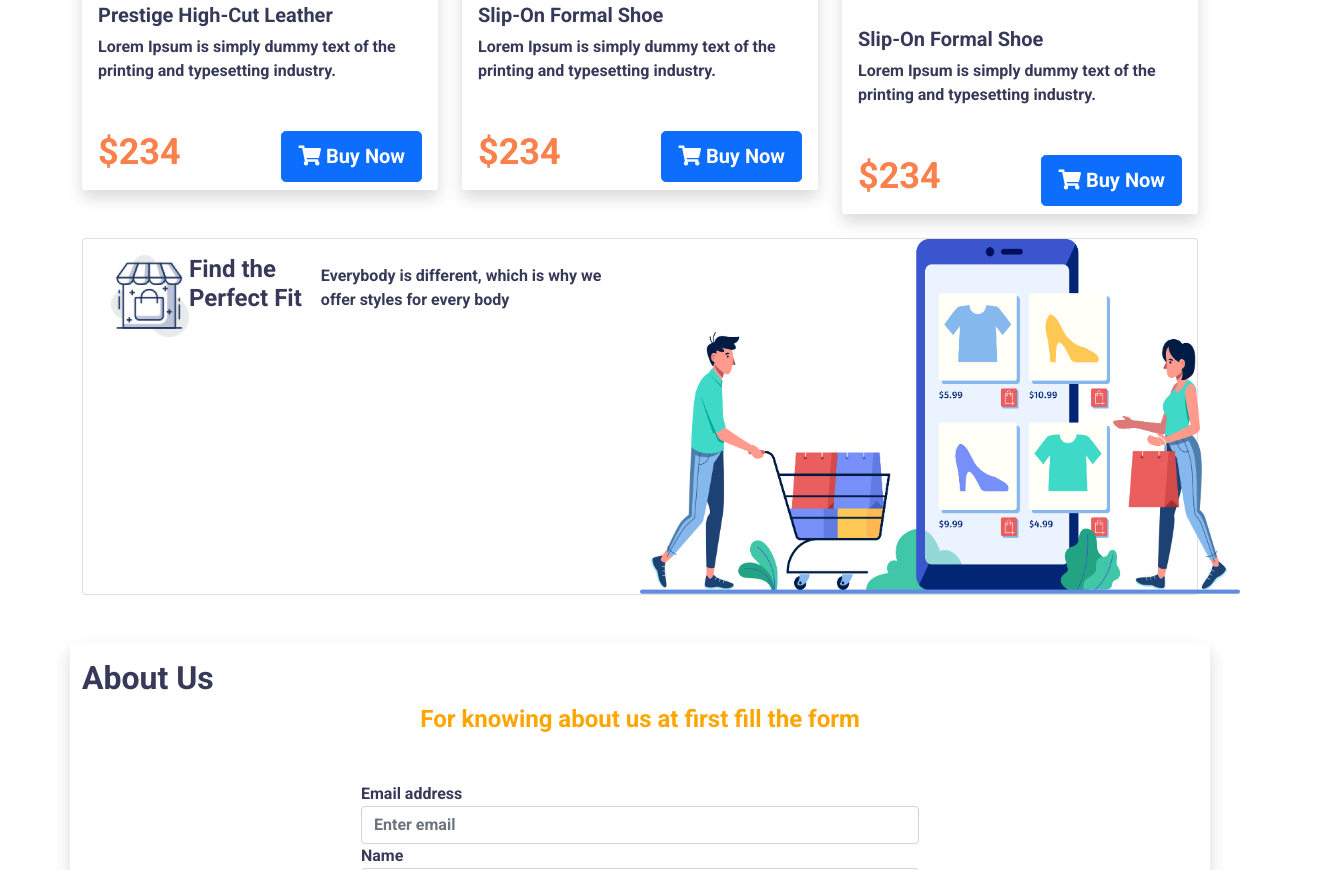
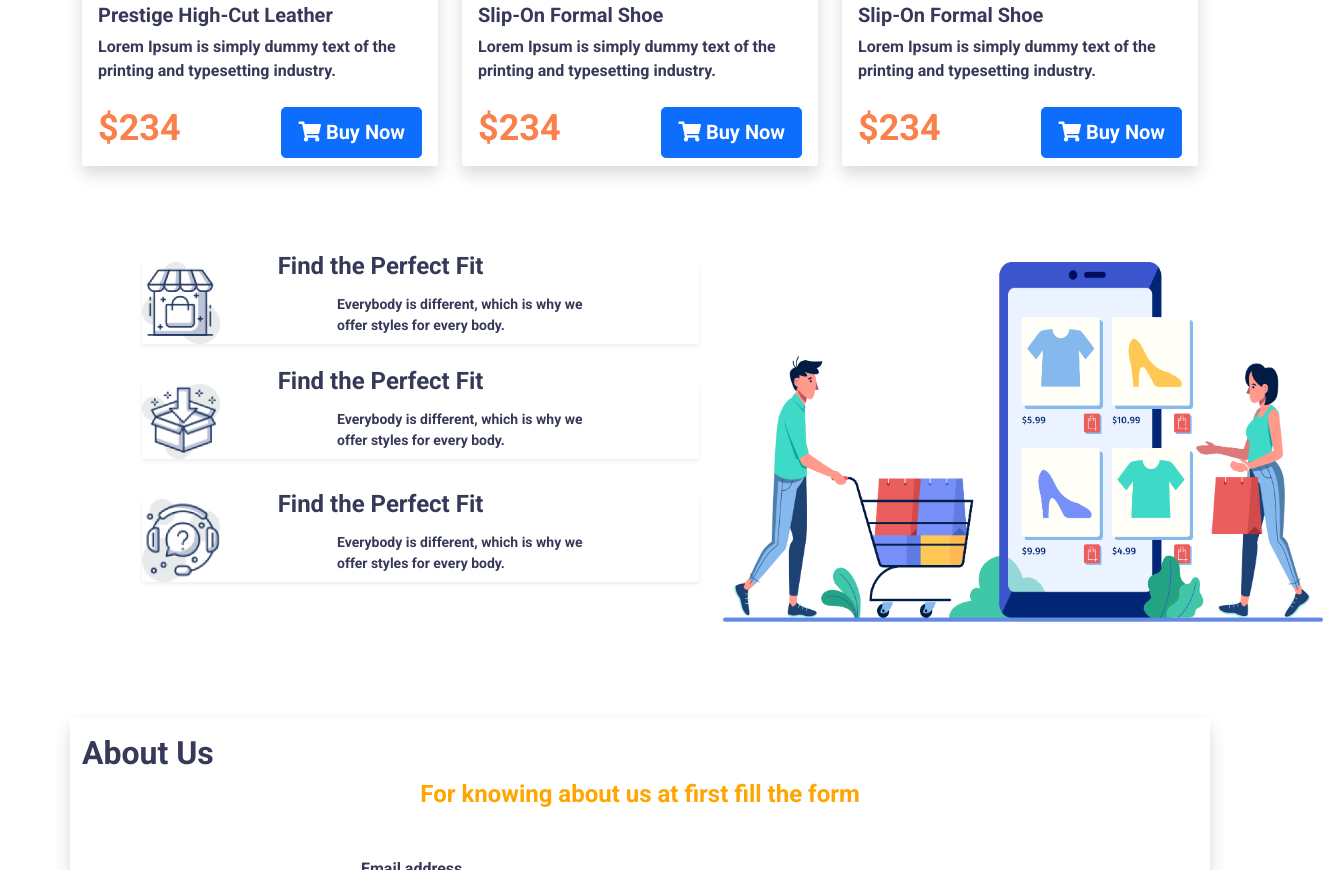
Before and after one commit to mehedihasan99/shoes-website, a plain HTML site: page index.html in a window 1280 px wide. Shown: the part 1862-2732 px from the top of the page, 1323 px wide, since content can reach past the window. Drawn offline with nearby package versions, Linux system fonts and the light colour scheme.

Commit message:
full-site

```diff
--- a/index.html
+++ b/index.html
@@ -1,35 +1,40 @@
 <!DOCTYPE html>
 <html lang="en">
+
 <head>
     <meta charset="UTF-8">
     <meta name="viewport" content="width=device-width, initial-scale=1.0">
-    <link href="https://cdn.jsdelivr.net/npm/bootstrap@5.0.0-beta1/dist/css/bootstrap.min.css" rel="stylesheet" integrity="sha384-giJF6kkoqNQ00vy+HMDP7azOuL0xtbfIcaT9wjKHr8RbDVddVHyTfAAsrekwKmP1" crossorigin="anonymous">
+    <link href="https://cdn.jsdelivr.net/npm/bootstrap@5.0.0-beta1/dist/css/bootstrap.min.css" rel="stylesheet"
+        integrity="sha384-giJF6kkoqNQ00vy+HMDP7azOuL0xtbfIcaT9wjKHr8RbDVddVHyTfAAsrekwKmP1" crossorigin="anonymous">
     <link rel="stylesheet" href="https://cdnjs.cloudflare.com/ajax/libs/font-awesome/5.15.2/css/all.min.css">
     <link rel="stylesheet" href="style.css">
     <title>Shoes-site</title>
 </head>
+
 <body>
     <header class="bg-part shadow-sm">
-        <div class="container  ">
+        <div id="Home" class="container  ">
             <nav class="navbar navbar-expand-lg  navbar-light p-5 ">
                 <div class="container-fluid">
-                  <a class="navbar-brand" href="#"><span  class="font color-x"> NIKE </span> <span class="font color-y"> FASHION </span></a>
-                  <button class="navbar-toggler" type="button" data-bs-toggle="collapse" data-bs-target="#navbarNav" aria-controls="navbarNav" aria-expanded="false" aria-label="Toggle navigation">
+                    <a class="navbar-brand" href="#"><span class="font color-x"> NIKE </span> <span
+                            class="font color-y"> FASHION </span></a>
+                    <button class="navbar-toggler" type="button" data-bs-toggle="collapse" data-bs-target="#navbarNav"
+                        aria-controls="navbarNav" aria-expanded="false" aria-label="Toggle navigation">
                         <span class="navbar-toggler-icon"></span>
                     </button>
                     <div class="collapse navbar-collapse" id="navbarNav">
                         <ul class="navbar-nav ms-auto">
                             <li class="nav-item">
-                        <a class="nav-link" href="#">Home</a>
+                                <a class="nav-link" href="#Home">Home</a>
                             </li>
                             <li class="nav-item">
-                        <a class="nav-link" href="#">Product</a>
+                                <a class="nav-link" href="#Product">Product</a>
                             </li>
                             <li class="nav-item">
-                        <a class="nav-link" href="#">About us</a>
+                                <a class="nav-link" href="#About-us">About us</a>
                             </li>
                             <li class="nav-item">
-                        <a class="nav-link" href="#">Contact us</a>
+                                <a class="nav-link" href="#Contact-us">Contact us</a>
                             </li>
                         </ul>
                     </div>
@@ -55,7 +60,7 @@
         </div>
         </div>
     </header>
-    <main class="container">
+    <main id="Product" class="container">
 
         <section id="Shoes" class="mt-5">
             <h3>CASUAL SHOES</h3>
@@ -65,7 +70,8 @@
                         <img class="pic" src="img/Photos/image 5.png" class="card-img-top" alt="...">
                         <div class="card-body">
                             <h5 class="card-title">Nike Shoe</h5>
-               <p class="card-text">Lorem Ipsum is simply dummy text of the printing and typesetting industry.</p>
+                            <p class="card-text">Lorem Ipsum is simply dummy text of the printing and typesetting
+                                industry.</p>
                         </div>
                         <div class="card-footer  shoes-footer d-flex justify-content-between">
                             <h4 class="dollar">$234</h4>
@@ -78,10 +84,11 @@
                 </div>
                 <div class="col">
                     <div class="card shoes-card  h-100 shadow ">
-             <img class="pic"  src="img/Photos/Daco_1703273 1.png" class="card-img-top" alt="...">
+                        <img class="pic" src="img/Photos/Daco_1703273 1.png" class="card-img-top" alt="...">
                         <div class="card-body">
                             <h5 class="card-title">Sneakers Skate Shoe </h5>
-               <p class="card-text">Lorem Ipsum is simply dummy text of the printing and typesetting industry.</p>
+                            <p class="card-text">Lorem Ipsum is simply dummy text of the printing and typesetting
+                                industry.</p>
                         </div>
                         <div class="card-footer  shoes-footer  d-flex justify-content-between">
                             <h4 class="dollar">$234</h4>
@@ -97,9 +104,10 @@
                         <img class="pic" src="img/Photos/pngegg 1.png" class="card-img-top" alt="...">
                         <div class="card-body">
                             <h5 class="card-title">Sneakers Basketball shoe</h5>
-               <p class="card-text">Lorem Ipsum is simply dummy text of the printing and typesetting industry.</p>
+                            <p class="card-text">Lorem Ipsum is simply dummy text of the printing and typesetting
+                                industry.</p>
                         </div>
-             <div class="card-footer shoes-footer  d-flex justify-content-between">
+                        <div class="card-footer shoes-footer d-flex justify-content-between">
                             <h4 class="dollar">$234</h4>
                             <button type="button" class="btn btn-primary btn-lg">
                                 <i class="fas fa-shopping-cart"></i>
@@ -118,7 +126,8 @@
                         <img src="img/Photos/Mask Group.png" class="card-img-top" alt="...">
                         <div class="card-body">
                             <h5 class="card-title">Prestige High-Cut Leather </h5>
-               <p class="card-text">Lorem Ipsum is simply dummy text of the printing and typesetting industry.</p>
+                            <p class="card-text">Lorem Ipsum is simply dummy text of the printing and typesetting
+                                industry.</p>
                         </div>
                         <div class="card-footer  shoes-footer  d-flex justify-content-between">
                             <h4 class="dollar">$234</h4>
@@ -134,7 +143,8 @@
                         <img src="img/Photos/Rectangle 38.png" class="card-img-top" alt="...">
                         <div class="card-body">
                             <h5 class="card-title">Slip-On Formal Shoe</h5>
-               <p class="card-text">Lorem Ipsum is simply dummy text of the printing and typesetting industry.</p>
+                            <p class="card-text">Lorem Ipsum is simply dummy text of the printing and typesetting
+                                industry.</p>
                         </div>
                         <div class="card-footer  shoes-footer  d-flex justify-content-between">
                             <h4 class="dollar">$234</h4>
@@ -146,13 +156,12 @@
                     </div>
                 </div>
                 <div class="col">
-.shoes-card{
-.shoes-card{
                     <div class="card shoes-card h-100 shadow">
                         <img src="img/Photos/Rectangle 39.png" class="card-img-top" alt="...">
                         <div class="card-body">
                             <h5 class="card-title">Slip-On Formal Shoe</h5>
-               <p class="card-text">Lorem Ipsum is simply dummy text of the printing and typesetting industry.</p>
+                            <p class="card-text">Lorem Ipsum is simply dummy text of the printing and typesetting
+                                industry.</p>
                         </div>
                         <div class="card-footer  shoes-footer  d-flex justify-content-between">
                             <h4 class="dollar">$234</h4>
@@ -165,33 +174,48 @@
                 </div>
             </div>
         </section>
-    <div class="card mb-3 mt-5 container">
-        <div class="row g-0">
-            <div class="col-md">
-                <div class="card-body ">
-                    <img style="float: left;" class="small-logo" src="img/Logo-Icon/image 12.png" alt="">
+        <section class="container">
+            <div class="container-fluid row img-fluid mt-5 p-5">
+                <div class="col-md-7 ">
+                    <div class="box1 shadow-sm">
+                        <img src="img/Logo-Icon/image 12.png" alt="">
+                    </div>
+                    <div class="box2 d-flex align-items-center justify-content-center">
+                        <p>Find the Perfect Fit</p>
+                    </div>
+                    <p class="box3">Everybody is different, which is why we offer styles for every body.</p>
+                    <div class="box1 shadow-sm mt-5">
+                        <img src="img/Logo-Icon/image 13.png" alt="">
+                    </div>
+                    <div class="box2 d-flex align-items-center justify-content-center">
+                        <p>Find the Perfect Fit</p>
+                    </div>
+                    <p class="box3">Everybody is different, which is why we offer styles for every body.</p>
+                    <div class="box1 shadow-sm mt-5">
+                        <img src="img/Logo-Icon/image 14.png" alt="">
+                    </div>
+                    <div class="box2 d-flex align-items-center justify-content-center">
+                        <p>Find the Perfect Fit</p>
+                    </div>
+                    <p class="box3">Everybody is different, which is why we offer styles for every body.</p>
+                </div>
 
-                    <div class=" d-flex align-items-center justify-content-end" >
-                    <h4 class="card-title">Find the Perfect Fit</h4>
-
-
-                      <p class="card-text">Everybody is different, which is why we offer styles for every body</p>
+                <div class="col-md-5">
+                    <img class="big-icon" src="img/Logo-Icon/XMLID 1.png" class="d-block w-75" alt="">
                 </div>
 
             </div>
-              </div>
-          <div class="col-md-6">
-            <img class="big-icon" src="img/Logo-Icon/XMLID 1.png" alt="...">
-          </div>
+        </section>
     </main>
-    <div class=" container contact mt-5 py-3 shadow  ">
+    <div id="About-us" class="container contact mt-5 py-3 shadow  ">
         <div>
             <h2 class="section-heading">About Us</h2>
             <h4 style="text-align: center; color:orange;">For knowing about us at first fill the form</h4>
             <form class="col-lg-6 offset-lg-3 mt-5">
                 <div class="form-group">
                     <label for="email">Email address</label>
-                    <input type="email" id="email" class="form-control" aria-describedby="emailHelp" placeholder="Enter email">
+                    <input type="email" id="email" class="form-control" aria-describedby="emailHelp"
+                        placeholder="Enter email">
                 </div>
                 <div class="form-group">
                     <label for="name">Name</label>
@@ -215,7 +239,7 @@
             </form>
         </div>
     </div>
-        <div class="text-center py-3 mt-5">
+    <div id="Contact-us" class="text-center py-3 mt-5">
         <h2 class="py-3">Nike Fashion</h2>
         <div class="mx-auto heading-line"></div>
     </div>
@@ -235,9 +259,9 @@
     </footer>
     </div>
     </div>
+    <script src="https://cdn.jsdelivr.net/npm/bootstrap@5.0.0-beta1/dist/js/bootstrap.bundle.min.js"
+        integrity="sha384-ygbV9kiqUc6oa4msXn9868pTtWMgiQaeYH7/t7LECLbyPA2x65Kgf80OJFdroafW"
+        crossorigin="anonymous"></script>
+</body>
 
-
-
-    <script src="https://cdn.jsdelivr.net/npm/bootstrap@5.0.0-beta1/dist/js/bootstrap.bundle.min.js" integrity="sha384-ygbV9kiqUc6oa4msXn9868pTtWMgiQaeYH7/t7LECLbyPA2x65Kgf80OJFdroafW" crossorigin="anonymous"></script>
-</body>
 </html>
--- a/style.css
+++ b/style.css
@@ -59,10 +59,32 @@ h3{
 }
 .big-icon{
     width: 600px;
-}
-.small-logo{
-    width: 78px;
+    height: 360px;
+
+
 }
 .contact{
     background-color: white;
 }
+.small-logo2{
+    width: 78px;
+    margin-right: 20px;
+}
+.box1 img{
+    width: 78px;
+}
+.box2 p{
+    font-size: 24px;
+    margin-top: -140px;
+    margin-right: 80px;
+}
+.box3{
+    width: 250px;
+    font-size: 14px;
+    margin-top: -50px;
+    margin-right: 80px;
+    margin-left: 195px;
+}
+.box1{
+    background-color: white;
+}
```
Lines whose indentation alone changed are shown as unchanged.
